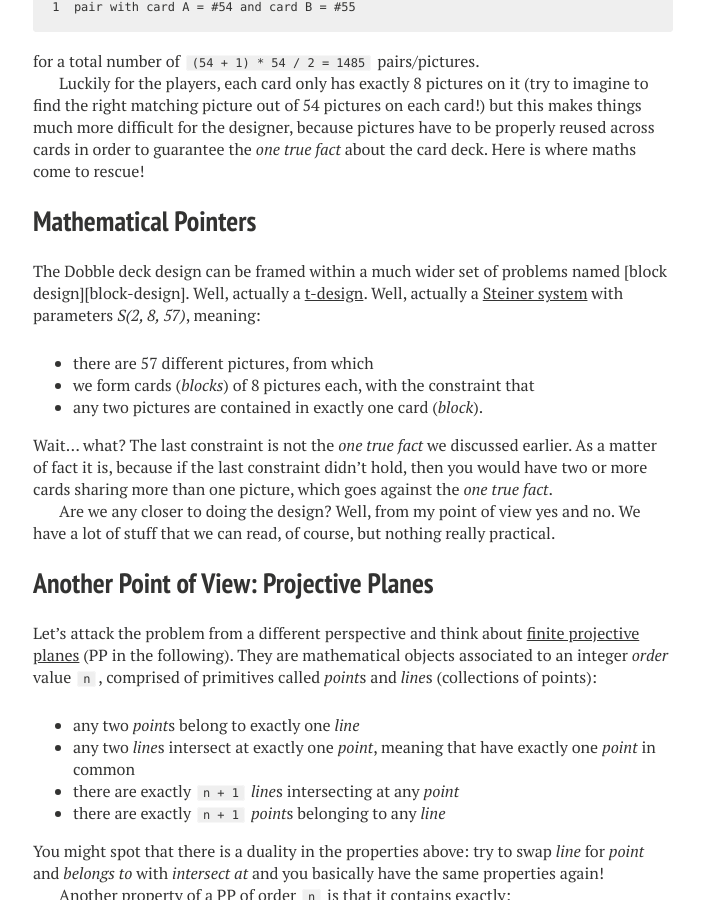
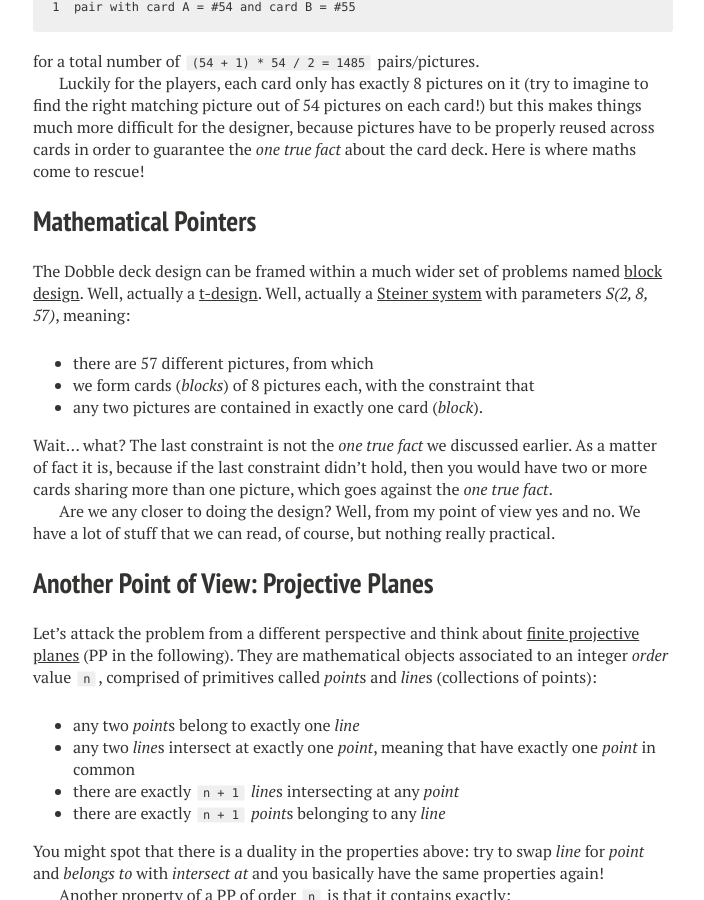
Before and after one commit to polettix/blog, a Jekyll site: the page built from _posts/2018-01-03-some-maths-for-dobble.md, in a window 1280 px wide and 900 px high, scrolled down 1413 px. Shown: the whole window, without its empty margins (287-991 px from the left). Built offline with Jekyll 4.4.1, drawn with Linux system fonts in a browser that asks for light colours; nearby versions of some CDN libraries; comment, search, counter and statistics services are not loaded; some of the changed lines change nothing that is shown.

Commit message:
Fixed issue in external link

```diff
--- a/_posts/2018-01-03-some-maths-for-dobble.md
+++ b/_posts/2018-01-03-some-maths-for-dobble.md
@@ -637,7 +637,7 @@
 [iconmonstr][iconmonstr].
 
 [dobble]: https://boardgamegeek.com/boardgame/63268/spot-it
-[b  my @lines = map {lock-design]: https://en.wikipedia.org/wiki/Block_design
+[block-design]: https://en.wikipedia.org/wiki/Block_design
 [t-design]: https://en.wikipedia.org/wiki/Block_design#Generalization:_t-designs
 [steiner-system]: https://en.wikipedia.org/wiki/Steiner_system
 [pp]: http://mathworld.wolfram.com/ProjectivePlane.html
```
